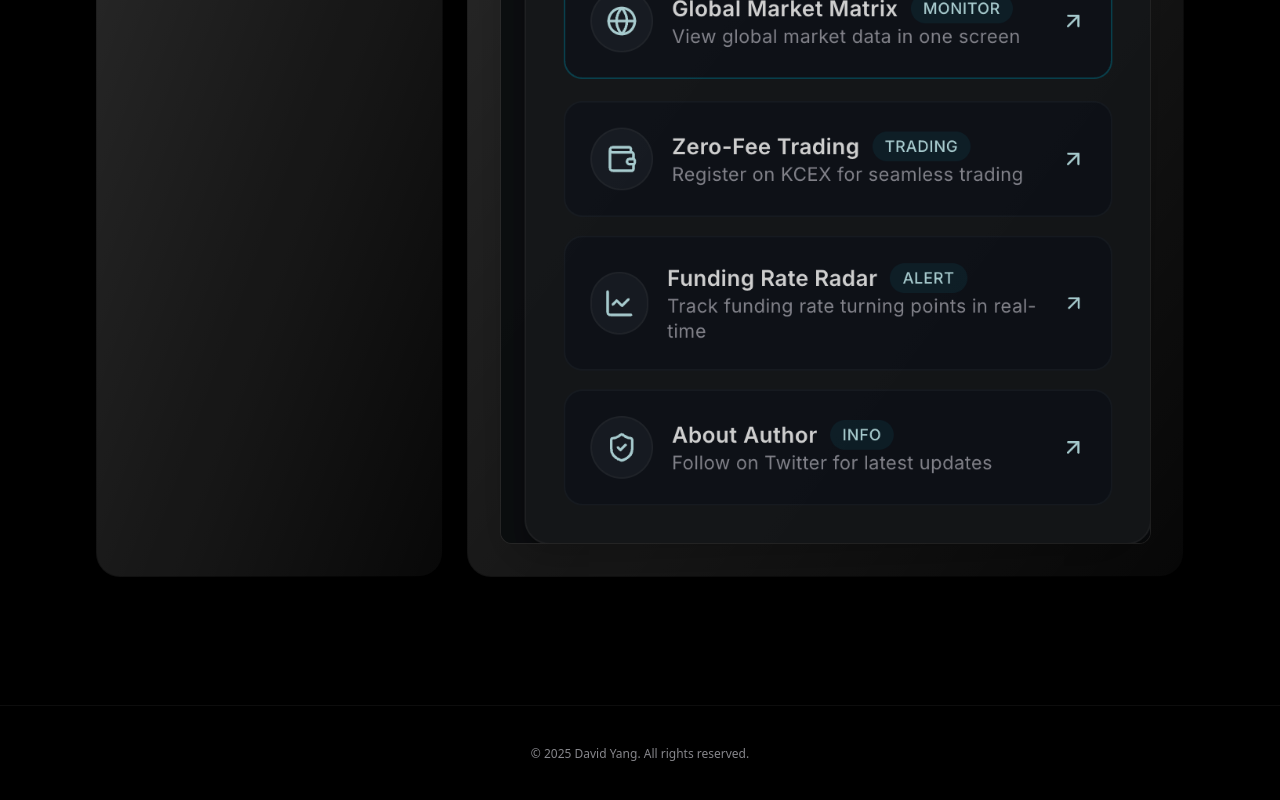
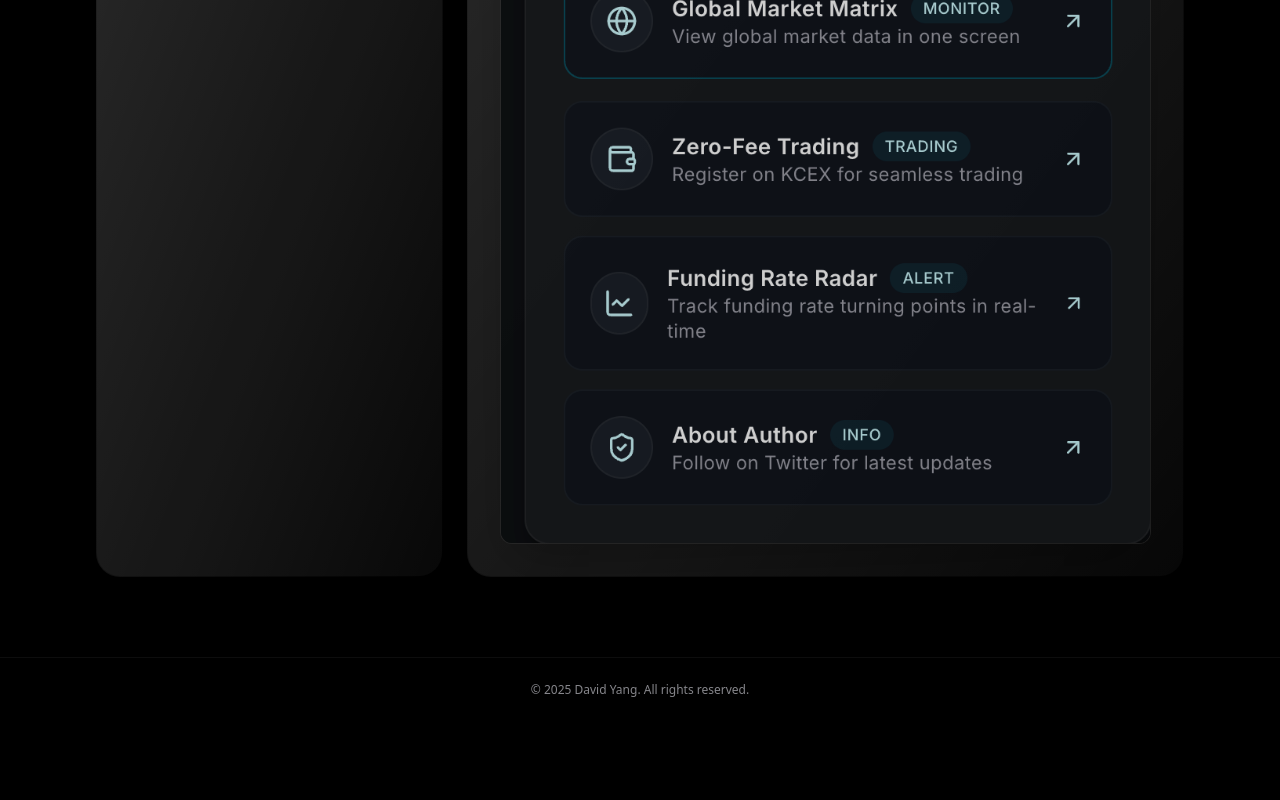
Before and after one commit to DavidYang0429/my-personal-site, a Next.js app: page / in a window 1280 px wide. Shown: the part 1091-1891 px from the top of the page. After the commit the page ends 1813 px from the top, so only its background shows below. Built offline with nearby package versions, Linux system fonts and the light colour scheme.

Commit message:
更新首页3

```diff
--- a/src/app/layout.tsx
+++ b/src/app/layout.tsx
@@ -30,7 +30,7 @@ export default function RootLayout({
         className={`${geistSans.variable} ${geistMono.variable} antialiased min-h-screen flex flex-col bg-background text-foreground`}
       >
         <Navbar />
-        <main className="flex-1 pt-24 pb-12 px-6 md:px-12 lg:px-24 max-w-7xl mx-auto w-full">
+        <main className="flex-1 pt-24 px-6 md:px-12 lg:px-24 max-w-7xl mx-auto w-full">
           {children}
         </main>
         <Footer />
--- a/src/app/page.tsx
+++ b/src/app/page.tsx
@@ -4,7 +4,7 @@ import { PhysicsHero } from "@/components/PhysicsHero";
 
 export default function Home() {
   return (
-    <div className="flex flex-col gap-16 relative overflow-hidden pb-20">
+    <div className="min-h-screen bg-black overflow-hidden relative flex flex-col gap-16 pb-20">
       {/* Hero Section */}
       <section className="flex flex-col justify-center gap-6 py-20 lg:py-32 relative z-10">
         <PhysicsHero />
--- a/src/components/Footer.tsx
+++ b/src/components/Footer.tsx
@@ -1,6 +1,6 @@
 export function Footer() {
     return (
-        <footer className="w-full border-t border-white/5 bg-black py-10 text-center">
+        <footer className="w-full border-t border-white/5 bg-black py-6 text-center">
             <p className="text-xs text-secondary">
                 © {new Date().getFullYear()} David Yang. All rights reserved.
             </p>
```
